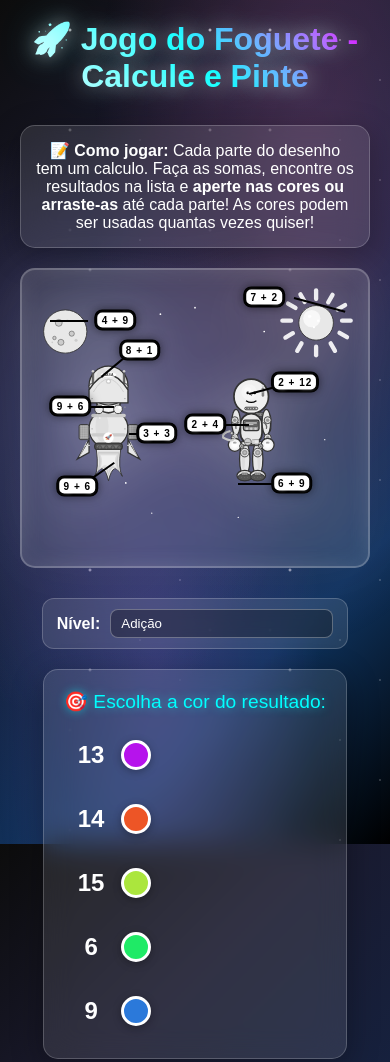
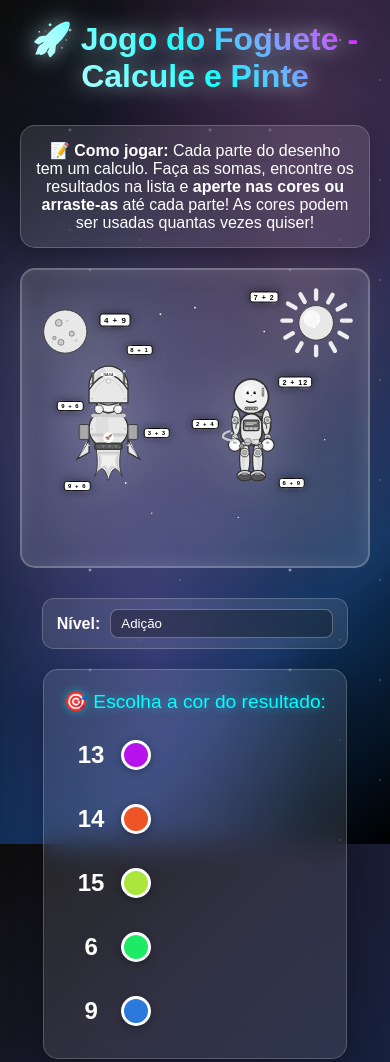
Before and after one commit to Eduardo8g/Jogo-de-calculo-e-pintar, a plain HTML site: page index.html in a window 390 px wide. Shown: the top 1062 px of the page. Drawn offline with Linux system fonts and the light colour scheme.

Commit message:
atualização do design no celular

```diff
--- a/style.css
+++ b/style.css
@@ -973,4 +973,62 @@ body::after {
     .sum-text.interactive-calc.drop-success-calc {
         transform: translate(-50%, -50%) scale(1.18);
     }
+
+    /* Ocultar linhas de cálculo no celular */
+    .planet-calc-line,
+    .sun-calc-line,
+    .rocket-top-calc-line,
+    .rocket-window-calc-line,
+    .rocket-bottom-calc-line,
+    .rocket-flame-calc-line,
+    .astronaut-head-calc-line,
+    .astronaut-torso-calc-line,
+    .astronaut-legs-calc-line {
+        display: none !important;
+    }
+
+    /* Diminuir tamanho das caixas de cálculo no celular */
+    .sum-text {
+        font-size: 6px !important;
+        padding: 1px 3px !important;
+        border-width: 1px !important;
+        border-radius: 3px !important;
+    }
+
+    /* Ajustar tamanhos específicos para cada cálculo no celular */
+    .planet-calc {
+        font-size: 8px !important;
+    }
+
+    .sun-calc {
+        font-size: 7px !important;
+    }
+
+    .rocket-top-calc {
+        font-size: 6px !important;
+    }
+
+    .rocket-window-calc {
+        font-size: 6px !important;
+    }
+
+    .rocket-bottom-calc {
+        font-size: 6px !important;
+    }
+
+    .rocket-flame-calc {
+        font-size: 6px !important;
+    }
+
+    .astronaut-head-calc {
+        font-size: 7px !important;
+    }
+
+    .astronaut-torso-calc {
+        font-size: 6px !important;
+    }
+
+    .astronaut-legs-calc {
+        font-size: 6px !important;
+    }
 }
```
